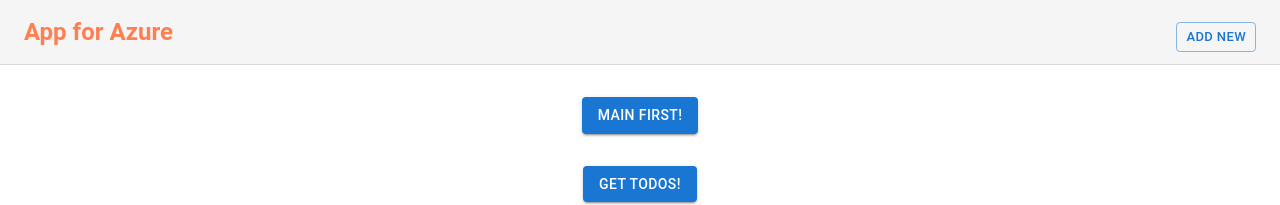
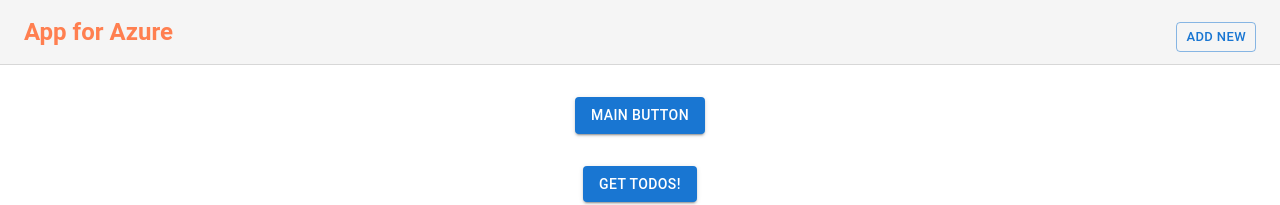
Before and after one commit to eerikanttilasiili/eerikanttila-spring, a React (Create React App) app in the folder frontend/: page / in a window 1280 px wide. Shown: the top 205 px of the page. Built offline with nearby package versions, Linux system fonts and the light colour scheme.

Commit message:
Main button

```diff
--- a/frontend/src/AllMovies.tsx
+++ b/frontend/src/AllMovies.tsx
@@ -23,7 +23,7 @@ const AllMovies = () => {
             onClick={getMessage}
             sx={{ display: 'block', margin: '0 auto', marginBottom: '2rem' }}
           >
-            Main first!
+            Main button
           </Button>
           <Button
             variant="contained"
```
